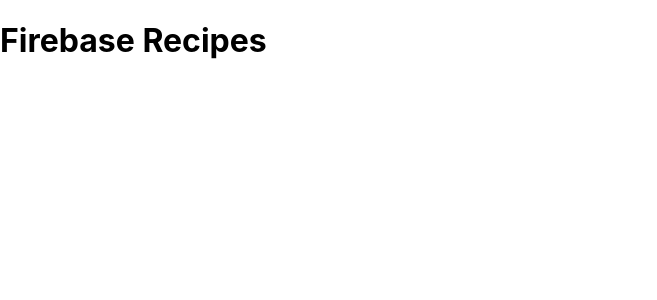
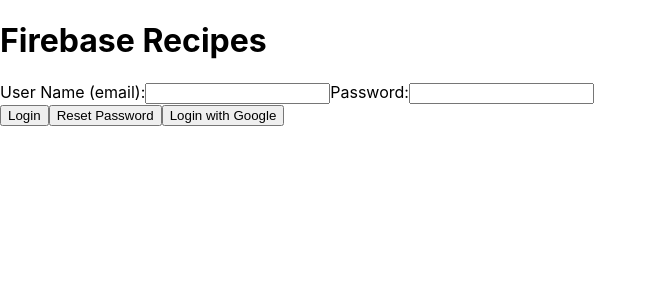
Before and after one commit to marians20/firebase-recipes-web-app, a React (Create React App) app: page / in a window 1280 px wide. Shown: the top 300 px of the page, without its empty margins (0-657 px from the left). Built offline with nearby package versions, Linux system fonts and the light colour scheme; no server answers.

Commit message:
Added authentication

```diff
--- a/src/App.js
+++ b/src/App.js
@@ -1,12 +1,19 @@
-// eslint-disable-next-line no-unused-vars
-import firebase from './FirebaseConfig';
+import { useState } from 'react';
+import FirebaseAuthService from './FirebaseAuthService';
+import LoginForm from './components/LoginForm';
+
 import './App.css';
 
 function App() {
+  const [user, setUser] = useState(null);
+
+  FirebaseAuthService.subscribeToAuthChanges(setUser);
+
   return (
     <div className="App">
       <div className="title-row">
         <h1 className="title">Firebase Recipes</h1>
+        <LoginForm existingUser={user} />
       </div>
     </div>
   );
--- a/src/FirebaseAuthService.js
+++ b/src/FirebaseAuthService.js
@@ -7,7 +7,7 @@
 };
 
 const loginUser = (email, password) => {
-    return auth.signInWithEmailAndPassword(email. password);
+    return auth.signInWithEmailAndPassword(email, password);
 };
 
 const logoutUser = () => {
--- /dev/null
+++ b/src/components/LoginForm.js
@@ -0,0 +1,86 @@
+import { useState } from 'react';
+import FirebaseAuthService from '../FirebaseAuthService';
+
+const LoginForm = ({ existingUser }) => {
+  const [userName, setUserName] = useState('');
+  const [password, setPassword] = useState('');
+
+  const handleSubmit = async (event) => {
+    event.preventDefault();
+    try {
+      await FirebaseAuthService.loginUser(userName, password);
+      setUserName('');
+      setPassword('');
+    }
+    catch (error) {
+      alert(error.message);
+    }
+  };
+
+  const handleLogout = () => {
+    FirebaseAuthService.logoutUser();
+  };
+
+  const handleSendResetPasswordEmail = async () => {
+    if(!userName) {
+      alert('Missing user name!');
+      return;
+    }
+
+    try{
+      await FirebaseAuthService.sendPasswordResetEmail(userName);
+      alert('Reset password email has been send.');
+    }
+    catch(error) {
+      alert('Error: ' + error.message);
+    }
+  };
+
+  const handleLoginWithGoogle = async() => {
+    try{
+      await FirebaseAuthService.loginWithGoogle();
+    }
+    catch(error) {
+      alert(error.message);
+    }
+  };
+
+  return (<>
+    <div className="login-form-container">
+      {
+        existingUser ? <div className="row">
+          <h3>Welcome, {existingUser.email}</h3>
+          <button type="button" className="primary-button" onClick={handleLogout}>Logout</button>
+        </div> : <form className="login-form" onSubmit={handleSubmit}>
+          <label className="input-label login-label">
+            User Name (email):
+
+            <input
+              required
+              type="email"
+              className="input-text"
+              value={userName}
+              onChange={event => setUserName(event.target.value)} />
+          </label>
+          <label className="input-label login-label">
+            Password:
+
+            <input
+              required
+              type="password"
+              className="input-text"
+              value={password}
+              onChange={event => setPassword(event.target.value)} />
+          </label>
+          <div className="button-box">
+            <button className="primary-button">Login</button>
+            <button type="button" className="primary-button" onClick={handleSendResetPasswordEmail}>Reset Password</button>
+            <button type="button" className="primary-button" onClick={handleLoginWithGoogle}>Login with Google</button>
+          </div>
+        </form>
+      }
+    </div>
+  </>);
+};
+
+export default LoginForm;
```
